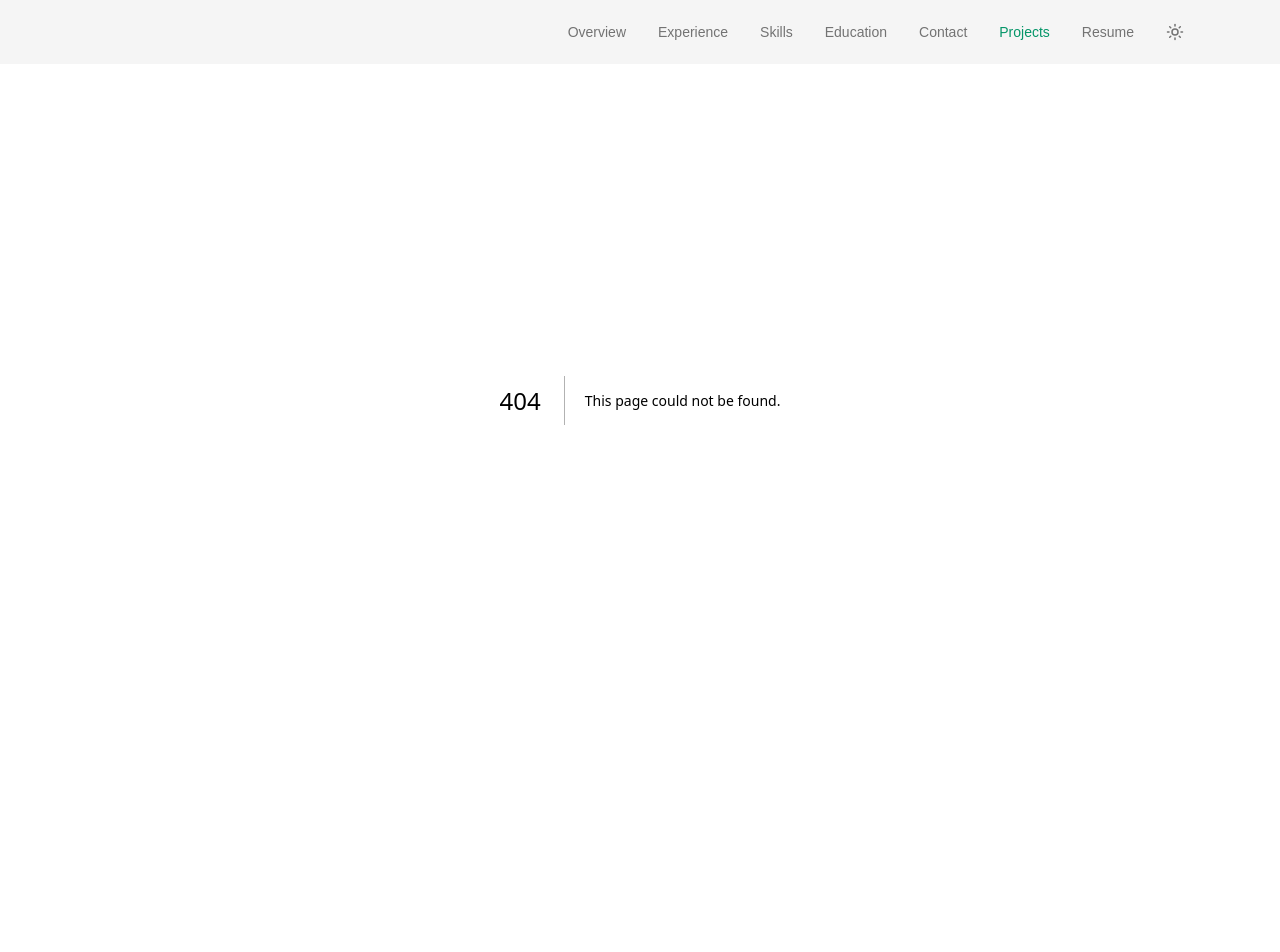
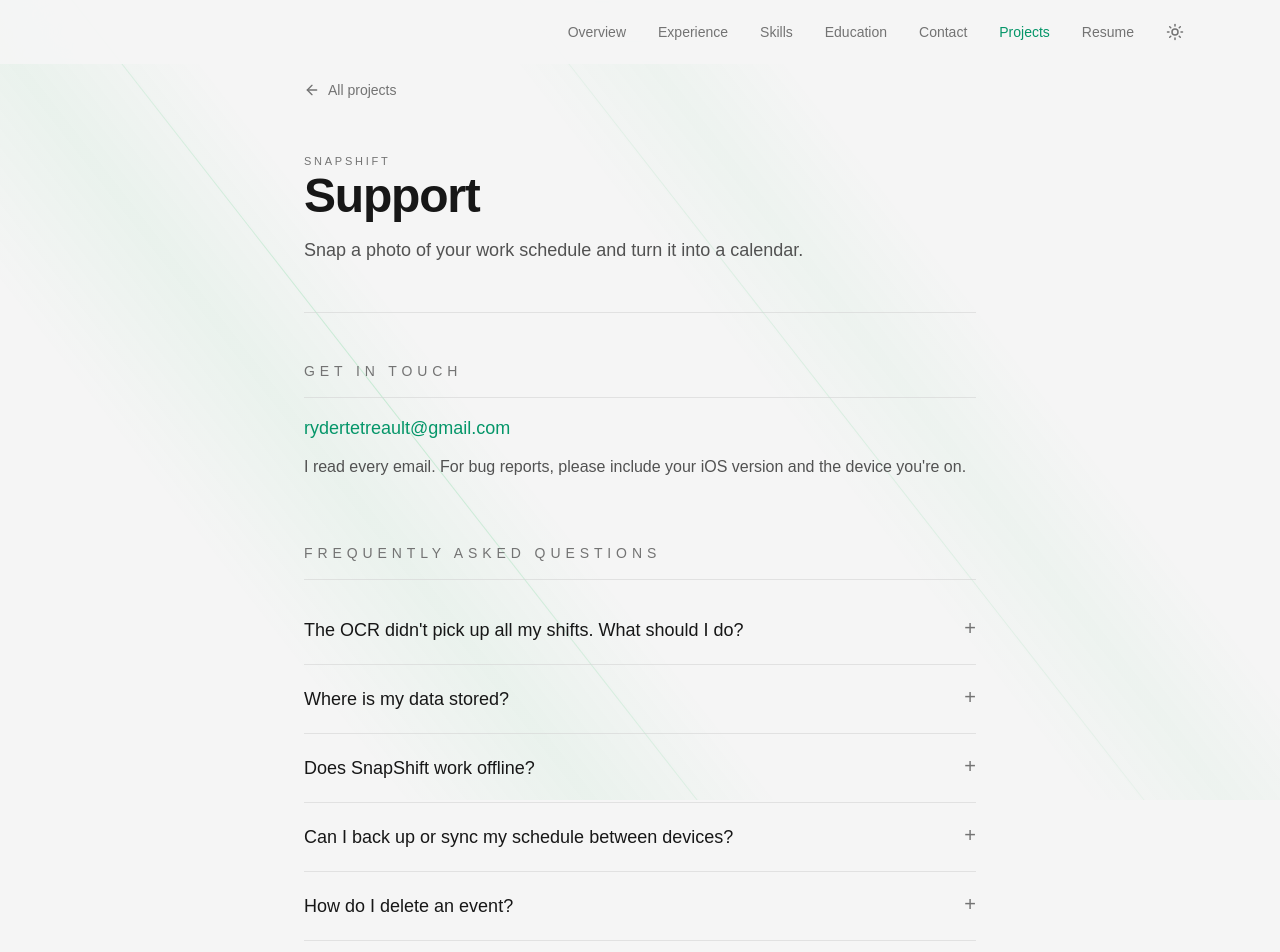
Before and after one commit to rydertetreault/portfolio, a Next.js app: page /projects/snapshift/support in a window 1280 px wide. Before the commit this address had no page. Shown: the top 952 px of the page. Before the commit the page ends 800 px from the top, so only its background shows below. Built offline with nearby package versions, Linux system fonts and the light colour scheme.

Commit message:
feat: add SnapShift support page
Adds /projects/snapshift/support — contact info and FAQ for App Store
support URL requirement. Matches privacy-policy page styling.

```diff
--- /dev/null
+++ b/src/app/projects/snapshift/support/page.tsx
@@ -0,0 +1,224 @@
+import type { Metadata } from "next";
+import Link from "next/link";
+import { ArrowLeft } from "lucide-react";
+import FadeIn from "@/components/FadeIn";
+
+export const metadata: Metadata = {
+  title: "SnapShift Support | Ryder Tetreault",
+  description:
+    "Support and contact for SnapShift, a mobile app that turns a photo of your work schedule into a calendar.",
+};
+
+type Faq = {
+  question: string;
+  answer: React.ReactNode;
+};
+
+const faqs: Faq[] = [
+  {
+    question: "The OCR didn't pick up all my shifts. What should I do?",
+    answer: (
+      <>
+        OCR works best with clear, well-lit photos taken straight-on. Try
+        retaking the photo with better lighting, less glare, and the schedule
+        filling most of the frame. Screenshots usually work better than photos
+        when possible.
+      </>
+    ),
+  },
+  {
+    question: "Where is my data stored?",
+    answer: (
+      <>
+        All your events are stored on your device. SnapShift does not have an
+        account system, does not sync to the cloud, and does not back up your
+        data anywhere. If you delete the app or reset your device, your data
+        goes with it.
+      </>
+    ),
+  },
+  {
+    question: "Does SnapShift work offline?",
+    answer: (
+      <>
+        Mostly yes. Viewing, creating, editing, and deleting events all work
+        offline. The only feature that needs an internet connection is the OCR
+        step — your schedule image is sent to an OCR service to extract text,
+        then the result comes back to your device.
+      </>
+    ),
+  },
+  {
+    question: "Can I back up or sync my schedule between devices?",
+    answer: (
+      <>
+        Not in the current version. SnapShift is intentionally on-device only.
+        Backup and sync may come in a future update.
+      </>
+    ),
+  },
+  {
+    question: "How do I delete an event?",
+    answer: (
+      <>
+        Tap any event to open it, then use the delete option. You can also edit
+        any field of an existing event from the same screen.
+      </>
+    ),
+  },
+  {
+    question: "How do I report a bug or request a feature?",
+    answer: (
+      <>
+        Email{" "}
+        <a
+          href="mailto:rydertetreault@gmail.com"
+          className="text-accent hover:text-accent-hover transition-colors"
+        >
+          rydertetreault@gmail.com
+        </a>{" "}
+        with a short description. Screenshots help a lot.
+      </>
+    ),
+  },
+];
+
+export default function SnapShiftSupport() {
+  return (
+    <main className="relative min-h-screen text-foreground bg-background">
+      {/* Diagonal gradient bands */}
+      <div className="pointer-events-none fixed inset-0 overflow-hidden">
+        <div
+          className="absolute -top-full left-[10%] w-[300px] h-[300%]"
+          style={{
+            transform: "rotate(-38deg)",
+            background:
+              "linear-gradient(90deg, transparent, rgba(34,197,94,0.05), transparent)",
+          }}
+        />
+        <div
+          className="absolute -top-full right-[20%] w-[220px] h-[300%]"
+          style={{
+            transform: "rotate(-38deg)",
+            background:
+              "linear-gradient(90deg, transparent, rgba(34,197,94,0.035), transparent)",
+          }}
+        />
+        <div
+          className="absolute -top-full left-[30%] w-px h-[300%]"
+          style={{
+            transform: "rotate(-38deg)",
+            background:
+              "linear-gradient(180deg, transparent 10%, rgba(34,197,94,0.20) 50%, transparent 90%)",
+          }}
+        />
+        <div
+          className="absolute -top-full right-[35%] w-px h-[300%]"
+          style={{
+            transform: "rotate(-38deg)",
+            background:
+              "linear-gradient(180deg, transparent 15%, rgba(34,197,94,0.12) 50%, transparent 85%)",
+          }}
+        />
+      </div>
+
+      <div className="relative mx-auto max-w-3xl px-6 sm:px-10 lg:px-12 py-16 sm:py-20">
+        {/* Back link */}
+        <Link
+          href="/projects"
+          className="inline-flex items-center gap-2 text-sm text-text-faint hover:text-accent transition-colors mb-12"
+        >
+          <ArrowLeft size={16} />
+          All projects
+        </Link>
+
+        {/* Header */}
+        <FadeIn className="space-y-4 mb-12">
+          <span className="text-[11px] tracking-[0.25em] text-text-faint uppercase">
+            SnapShift
+          </span>
+
+          <h1 className="text-4xl sm:text-5xl font-semibold tracking-tight">
+            Support
+          </h1>
+
+          <p className="text-text-muted text-base sm:text-lg">
+            Snap a photo of your work schedule and turn it into a calendar.
+          </p>
+        </FadeIn>
+
+        <div className="h-px w-full bg-border-theme mb-12" />
+
+        {/* Contact */}
+        <FadeIn delay={0.05} className="space-y-4 mb-16">
+          <h2 className="text-sm text-text-faint tracking-[0.35em]">
+            GET IN TOUCH
+          </h2>
+          <div className="h-px w-full bg-border-theme" />
+          <div className="space-y-3 text-foreground text-base sm:text-lg leading-relaxed max-w-2xl">
+            <p>
+              <a
+                href="mailto:rydertetreault@gmail.com"
+                className="text-accent hover:text-accent-hover transition-colors font-medium"
+              >
+                rydertetreault@gmail.com
+              </a>
+            </p>
+            <p className="text-text-muted text-sm sm:text-base">
+              I read every email. For bug reports, please include your iOS
+              version and the device you&apos;re on.
+            </p>
+          </div>
+        </FadeIn>
+
+        {/* FAQ */}
+        <FadeIn delay={0.1} className="space-y-4">
+          <h2 className="text-sm text-text-faint tracking-[0.35em]">
+            FREQUENTLY ASKED QUESTIONS
+          </h2>
+          <div className="h-px w-full bg-border-theme" />
+          <div className="divide-y divide-border-theme">
+            {faqs.map((faq) => (
+              <details
+                key={faq.question}
+                className="group py-5 [&_summary::-webkit-details-marker]:hidden"
+              >
+                <summary className="flex cursor-pointer items-start justify-between gap-4 text-foreground text-base sm:text-lg font-medium list-none">
+                  <span>{faq.question}</span>
+                  <span
+                    aria-hidden
+                    className="text-text-faint text-xl leading-none mt-0.5 transition-transform group-open:rotate-45"
+                  >
+                    +
+                  </span>
+                </summary>
+                <div className="pt-3 text-text-muted text-base leading-relaxed max-w-2xl">
+                  {faq.answer}
+                </div>
+              </details>
+            ))}
+          </div>
+        </FadeIn>
+
+        {/* Footer */}
+        <div className="mt-24 pt-8 border-t border-border-theme flex flex-wrap items-center justify-between gap-4">
+          <Link
+            href="/projects"
+            className="inline-flex items-center gap-2 text-sm text-text-faint hover:text-accent transition-colors"
+          >
+            <ArrowLeft size={16} />
+            Back to all projects
+          </Link>
+          <div className="flex items-center gap-4 text-sm text-text-faint">
+            <Link
+              href="/projects/snapshift/privacy-policy"
+              className="hover:text-accent transition-colors"
+            >
+              Privacy policy
+            </Link>
+          </div>
+        </div>
+      </div>
+    </main>
+  );
+}
```
